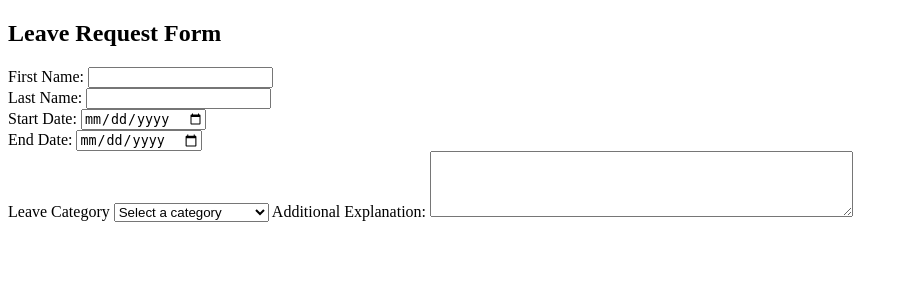
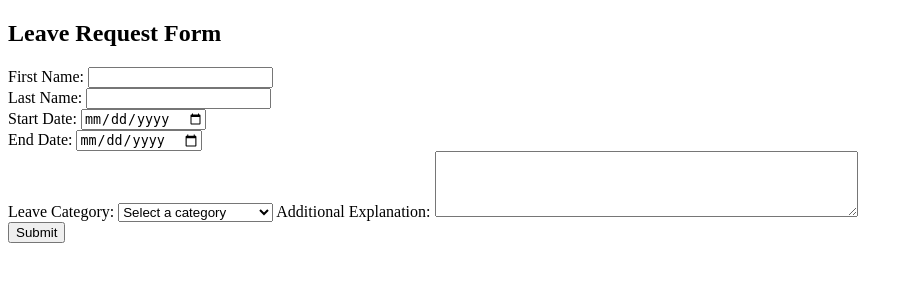
Before and after one commit to LaveMando/EMS, a Flask app: page /leaveform in a window 1280 px wide. Shown: the top 300 px of the page, without its empty margins (0-913 px from the left). Run offline with Flask 3, Linux system fonts and the light colour scheme.

Commit message:
Update leaveform.html

```diff
--- a/templates/leaveform.html
+++ b/templates/leaveform.html
@@ -35,8 +35,8 @@
     <input type="date" id="endDate" name="endDate" required>
     <br>
 
-    <label for="leaveCategory">Leave Category</label>
-    <select>
+    <label for="leaveCategory">Leave Category:</label>
+    <select name="leaveCategory">
         <option value=''>Select a category</option>
         <option value='sick leave'>Sick Leave</option>
         <option value='maternity leave'>Maternity Leave</option>
@@ -51,6 +51,7 @@
     <textarea id="additionalExplanation" name="additionalExplanation" rows="4" cols="50"></textarea>
     <br>
 
+    <input type="submit" value="Submit">
 </form>
 
 </body>
```
Lines whose indentation alone changed are shown as unchanged.
